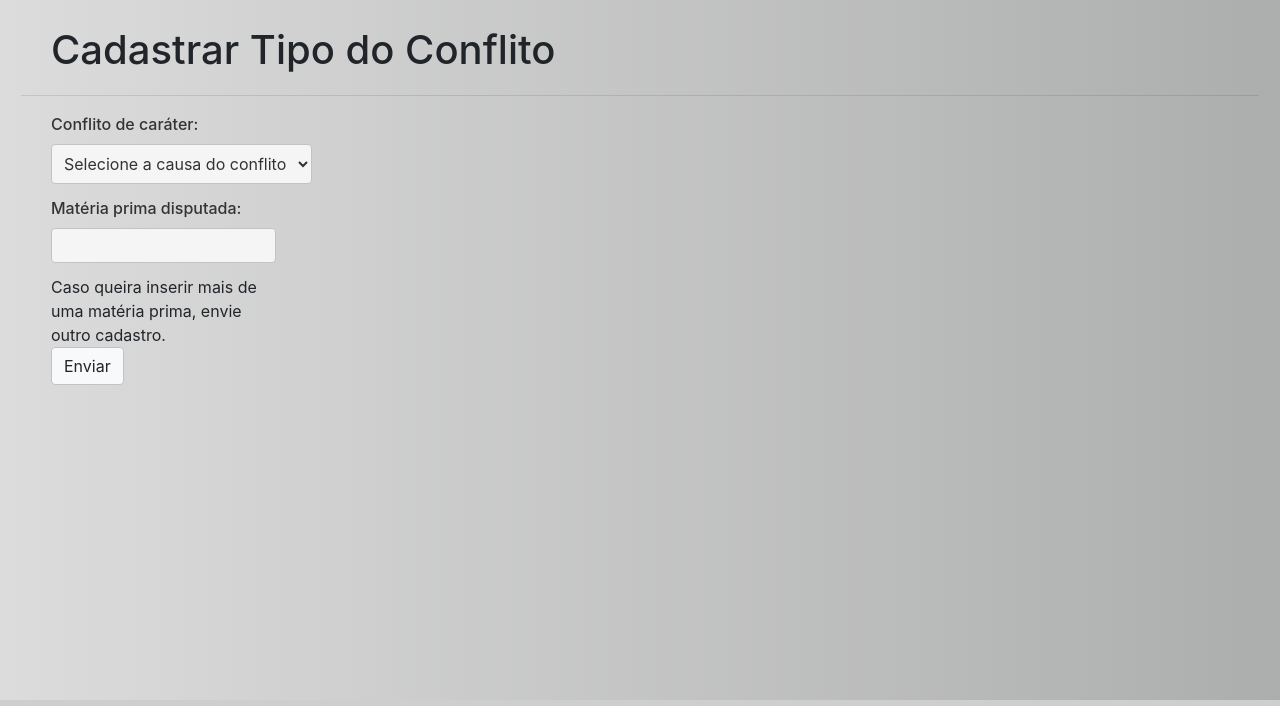
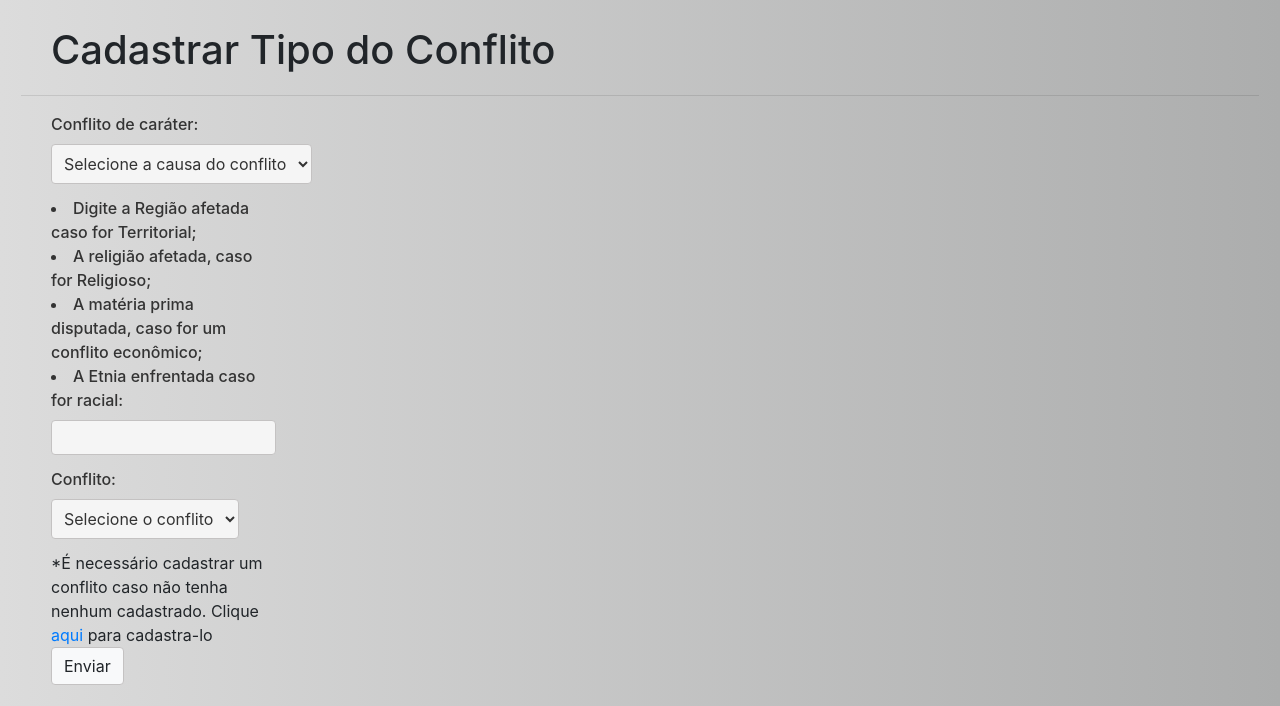
Before and after one commit to davidson-vs/conflitos_belicos, a Django app: page /tipo_conflito/ in a window 1280 px wide. Shown: the part 100-806 px from the top of the page. Run offline with Django 4.2, Linux system fonts and the light colour scheme; data that the repository does not hold is empty; some libraries are stand-ins or nearby versions.

Commit message:
ajustes finais

```diff
--- a/conflitos/templates/index.html
+++ b/conflitos/templates/index.html
@@ -48,6 +48,7 @@
                 <a class="btn btn-light" href="{% url 'arma' %}" role="button">Cadastrar arma</a><br><br>
                 <a class="btn btn-light" href="{% url 'negociacao' %}" role="button">Cadastrar negociação</a><br><br>
                 <a class="btn btn-light" href="{% url 'dialogo' %}" role="button">Cadastrar Dialogo</a><br><br>
+                <a class="btn btn-light" href="{% url 'tipo_conflito' %}" role="button">Cadastrar Tipo Conflito</a><br><br>
               </div>
             </div>
           </div>
--- a/conflitos/templates/tipo_conflito.html
+++ b/conflitos/templates/tipo_conflito.html
@@ -34,7 +34,7 @@
               {% csrf_token %}
                   <div class="col-md-8 col-lg-8 col-12">
                     <label class="lbl-padrao">Conflito de caráter:</label>
-                  <select class="form-select" aria-label="Default select example" required>
+                  <select class="form-select" aria-label="Default select example" name="tp_conflito" required>
                     <option selected disabled>Selecione a causa do conflito</option>
                     <option value="Territorial">Territorial</option>
                     <option value="Religioso">Religioso</option>
@@ -43,9 +43,20 @@
                     </select>
                     </div>
                     <div class="col-md-8 col-lg-8 col-12">
-                        <label class="lbl-padrao">Matéria prima disputada:</label>
-                        <input class="inp-padrao" type="text" name="nome_divisao" required>
-                        <br>Caso queira inserir mais de uma matéria prima, envie outro cadastro.<br>
+                        <label class="lbl-padrao"><li>Digite a Região afetada caso for Territorial;</li> <li>A religião afetada, caso for Religioso;</li>
+                          <li>A matéria prima disputada, caso for um conflito econômico;</li>  <li>A Etnia enfrentada caso for racial:</li></label>
+                        <input class="inp-padrao" type="text" name="tp_descricao" required>
+                    </div>
+                    <div class="col-md-8 col-lg-8 col-12">
+                        <label class="lbl-padrao">Conflito:</label>
+                    <select class="form-select" aria-label="Default select example" name="select_tp_conflito" required>
+                        <option selected disabled value = "">Selecione o conflito</option>
+                        {% for row in data %}
+                          <option value="{{row.idconflito}}">{{row.nome}}</option>
+                        {% endfor %}
+
+                        </select>
+                        <br>*É necessário cadastrar um conflito caso não tenha nenhum cadastrado. Clique <a href="{% url 'conflitos' %}">aqui</a> para cadastra-lo <br>
                         <input type="submit" class="btn btn-light" id="enviar" value="Enviar">
                     </div>
               </form>
--- a/conflitos/utils/banco.py
+++ b/conflitos/utils/banco.py
@@ -2,7 +2,7 @@ import psycopg2 as pg
 
 class Banco:
     @staticmethod
-    def connection(host: str = 'localhost', database:str = 'db_conflitos_belicos', user:str ='postgres', password: str = "virtual10"):
+    def connection(host: str = 'localhost', database:str = 'postgres', user:str ='postgres', password: str = "1234"):
         try:
             cxn = pg.connect(f'host = {host} dbname={database} user = {user} password = {password} ')
             if cxn :
--- a/conflitos/views.py
+++ b/conflitos/views.py
@@ -102,7 +102,7 @@ def chefe_militar(request):
         data_lp = db.get_multiple_result(cxn, consult_lider_politico)
         context['data_lp'] = data_lp
 
-        consult_divisao = """SELECT D.IdDivisao, GA.Nome, GA.IdGrupoArmado as idga
+        consult_divisao = """SELECT DISTINCT D.IdDivisao, GA.Nome, GA.IdGrupoArmado as idga
                             FROM conflitosbelicos.Divisao AS D, conflitosbelicos.GrupoArmado AS GA
                             WHERE D.IdDivisao = GA.IdGrupoArmado """
         data_d = db.get_multiple_result(cxn, consult_divisao)
@@ -254,24 +254,31 @@ def tipo_conflito(request):
             headers = json.load(f)
             context['json'] = [headers]
         cxn = db.connection()
-        consult = """SELECT IdGrupoArmado, Nome From conflitosBelicos.GrupoArmado"""
+        consult =  """SELECT idconflito, nome from conflitosbelicos.conflito"""
         data = db.get_multiple_result(cxn, consult)
         context['data'] = data
-
-
         if request.method == 'POST':
             # aqui vc recebe o valor de cada campo do form
-            qtde_barcos = request.POST.get('qtde_barcos', None)
-            qtde_tanques = request.POST.get('qtde_tanques', None)
-            qtde_homens = request.POST.get('qtde_homens', None)
-            qtde_avioes = request.POST.get('qtde_avioes', None)
-            qtde_baixas = request.POST.get('qtde_baixas', None)
-            select_divisao = request.POST.get('select_divisao', None)
 
+            tp_conflito = request.POST.get('tp_conflito', None)
+            tp_descricao = request.POST.get('tp_descricao', None)
 
+            idConflito = data[0]['idconflito']
+            nome = data[0]['nome']
 
-            query = f""" INSERT INTO conflitosBelicos.Divisao ( NumeroBarcos, NumeroTanques, NumeroBaixas, NumeroHomens, NumeroAvioes, IdGrupoArmado)
-            VALUES ( {qtde_barcos}, {qtde_tanques}, {qtde_baixas}, {qtde_homens}, {qtde_avioes}, {select_divisao}) """
+            if tp_conflito =='Territorial':
+               query = f""" INSERT INTO conflitosBelicos.Territorial ( Regiao, idConflito)
+                VALUES ( {tp_descricao}, {idConflito}) """
+            elif tp_conflito == "Religioso":
+                query = f""" INSERT INTO conflitosBelicos.Religioso ( Religiao, idConflito)
+                VALUES ( {tp_descricao}, {idConflito}) """
+            elif tp_conflito == "Economico":
+                query = f""" INSERT INTO conflitosBelicos.Economico ( MateriaPrima, idConflito)
+                VALUES ( {tp_descricao}, {idConflito}) """
+            elif tp_conflito == "Racial":
+                query = f""" INSERT INTO conflitosBelicos.Racial ( Etnia, idConflito)
+                VALUES ( {tp_descricao}, {idConflito}) """
+
 
             response = db.execute_query(cxn, query, persistence=True)
 
```
Also changed, not shown: conflitos/static/images/histograma.jpg.
